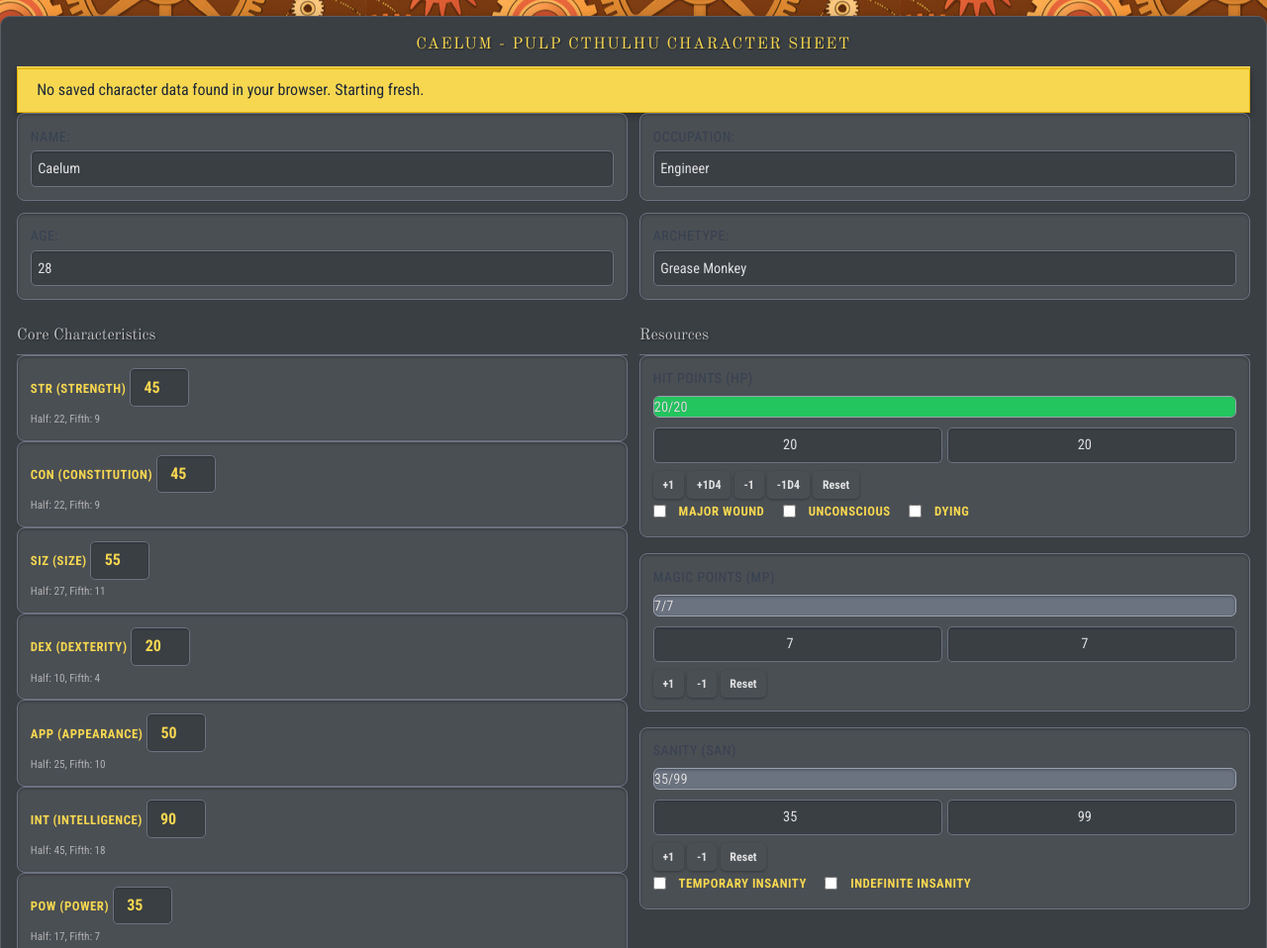
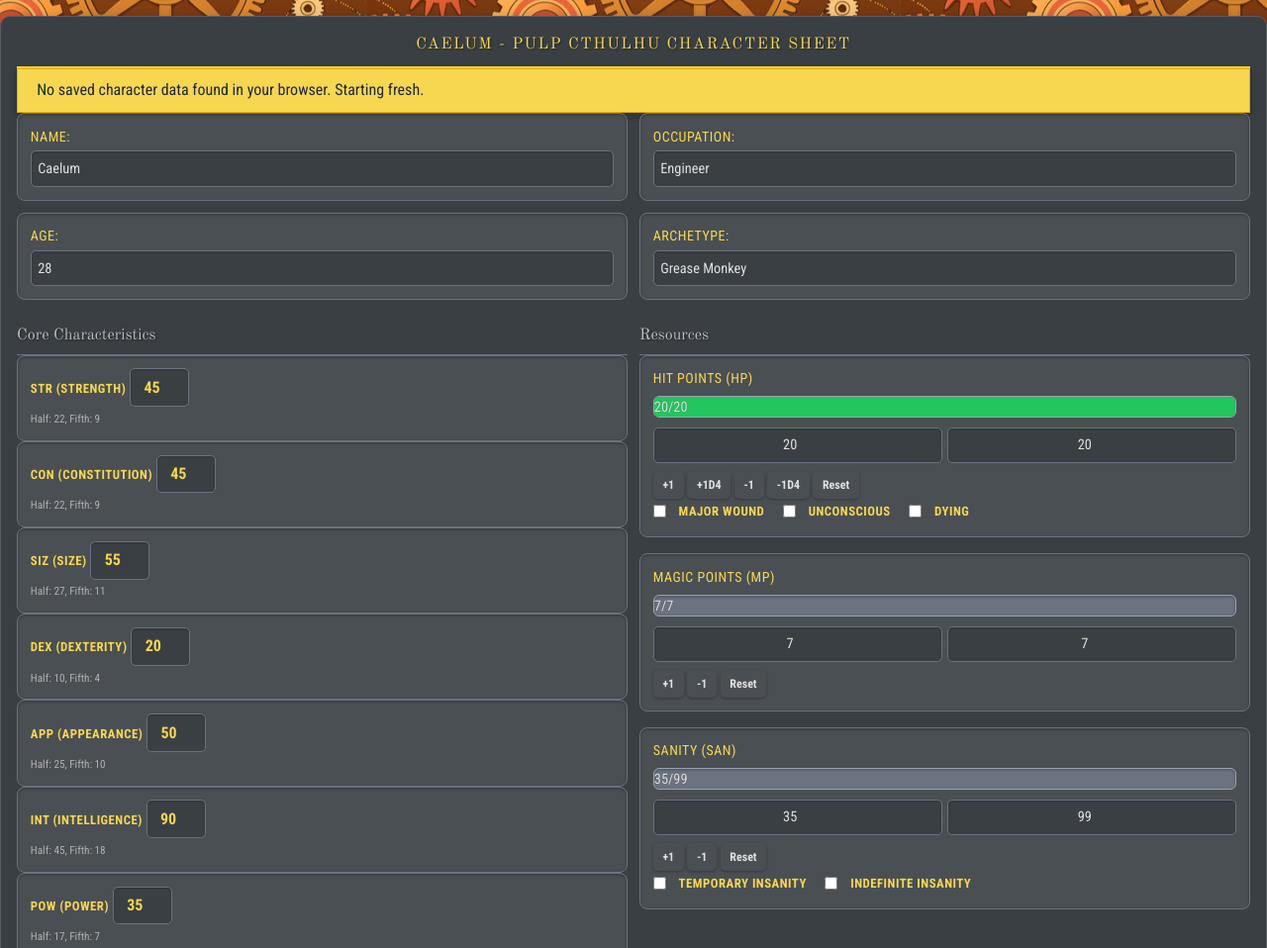
Before and after one commit to RenGood1/rengood, a plain HTML site: page DnD/Caelum/index.html in a window 1280 px wide. Shown: the top 958 px of the page at 99% size. Drawn offline with nearby package versions, Linux system fonts and the light colour scheme.

Commit message:
Update index.html

```diff
--- a/DnD/Caelum/index.html
+++ b/DnD/Caelum/index.html
@@ -258,19 +258,19 @@
 
         <div class="grid grid-cols-1 md:grid-cols-2 gap-4 section-block"> <!-- Added section-block -->
             <div class="p-4 bg-gray-50 rounded-lg border border-gray-200">
-                <label class="block text-sm font-medium text-gray-700">Name:</label>
+                <label class="block text-sm font-medium ">Name:</label>
                 <input type="text" id="charName" value="Caelum" class="mt-1 block w-full rounded-md border-gray-300 shadow-sm p-2">
             </div>
             <div class="p-4 bg-gray-50 rounded-lg border border-gray-200">
-                <label class="block text-sm font-medium text-gray-700">Occupation:</label>
+                <label class="block text-sm font-medium ">Occupation:</label>
                 <input type="text" id="charOccupation" value="Engineer" class="mt-1 block w-full rounded-md border-gray-300 shadow-sm p-2">
             </div>
             <div class="p-4 bg-gray-50 rounded-lg border border-gray-200">
-                <label class="block text-sm font-medium text-gray-700">Age:</label>
+                <label class="block text-sm font-medium ">Age:</label>
                 <input type="number" id="charAge" value="28" class="mt-1 block w-full rounded-md border-gray-300 shadow-sm p-2">
             </div>
             <div class="p-4 bg-gray-50 rounded-lg border border-gray-200">
-                <label class="block text-sm font-medium text-gray-700">Archetype:</label>
+                <label class="block text-sm font-medium ">Archetype:</label>
                 <input type="text" id="charArchetype" value="Grease Monkey" class="mt-1 block w-full rounded-md border-gray-300 shadow-sm p-2">
             </div>
         </div>
@@ -333,7 +333,7 @@
                 <h2>Resources</h2>
                 <div class="grid grid-cols-1 md:grid-cols-1 gap-4">
                     <div class="p-4 bg-gray-50 rounded-lg border border-gray-200">
-                        <label class="block text-sm font-medium text-gray-700 mb-2">Hit Points (HP)</label>
+                        <label class="block text-sm font-medium  mb-2">Hit Points (HP)</label>
                         <div class="resource-bar">
                             <div class="resource-fill" id="hpFill"></div>
                         </div>
@@ -366,7 +366,7 @@
                     </div>
 
                     <div class="p-4 bg-gray-50 rounded-lg border border-gray-200">
-                        <label class="block text-sm font-medium text-gray-700 mb-2">Magic Points (MP)</label>
+                        <label class="block text-sm font-medium  mb-2">Magic Points (MP)</label>
                         <div class="resource-bar">
                             <div class="resource-fill" id="mpFill"></div>
                         </div>
@@ -383,7 +383,7 @@
                     </div>
 
                     <div class="p-4 bg-gray-50 rounded-lg border border-gray-200">
-                        <label class="block text-sm font-medium text-gray-700 mb-2">Sanity (SAN)</label>
+                        <label class="block text-sm font-medium  mb-2">Sanity (SAN)</label>
                         <div class="resource-bar">
                             <div class="resource-fill" id="sanFill"></div>
                         </div>
@@ -556,15 +556,15 @@
         <h2>Wealth</h2>
         <div class="grid grid-cols-1 md:grid-cols-3 gap-4 section-block"> <!-- Added section-block -->
             <div class="p-4 bg-gray-50 rounded-lg border border-gray-200">
-                <label class="block text-sm font-medium text-gray-700">Spending Level:</label>
+                <label class="block text-sm font-medium ">Spending Level:</label>
                 <input type="text" id="spendingLevel" value="$10.00" class="mt-1 block w-full rounded-md border-gray-300 shadow-sm p-2">
             </div>
             <div class="p-4 bg-gray-50 rounded-lg border border-gray-200">
-                <label class="block text-sm font-medium text-gray-700">Cash:</label>
+                <label class="block text-sm font-medium ">Cash:</label>
                 <input type="text" id="cash" value="$60.00" class="mt-1 block w-full rounded-md border-gray-300 shadow-sm p-2">
             </div>
             <div class="p-4 bg-gray-50 rounded-lg border border-gray-200">
-                <label class="block text-sm font-medium text-gray-700">Assets:</label>
+                <label class="block text-sm font-medium ">Assets:</label>
                 <input type="text" id="assets" value="" class="mt-1 block w-full rounded-md border-gray-300 shadow-sm p-2">
             </div>
         </div>
```
